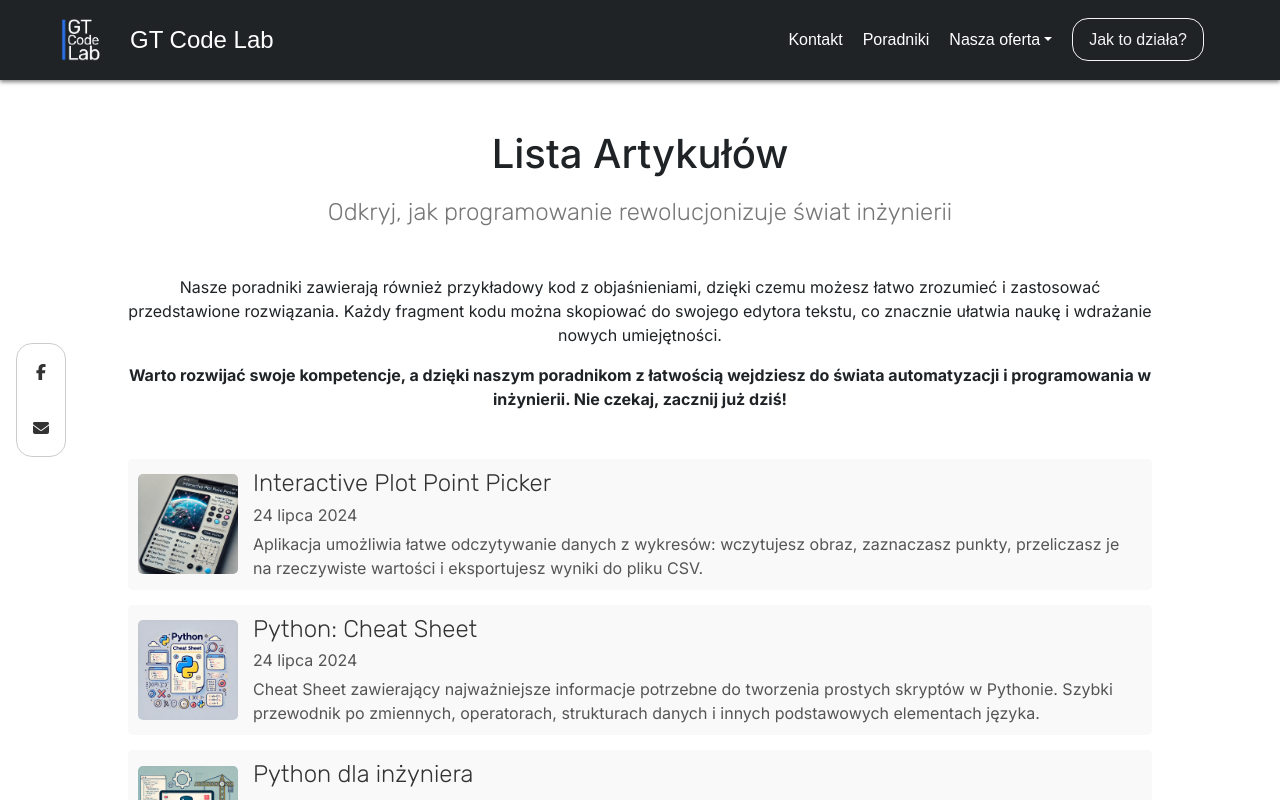
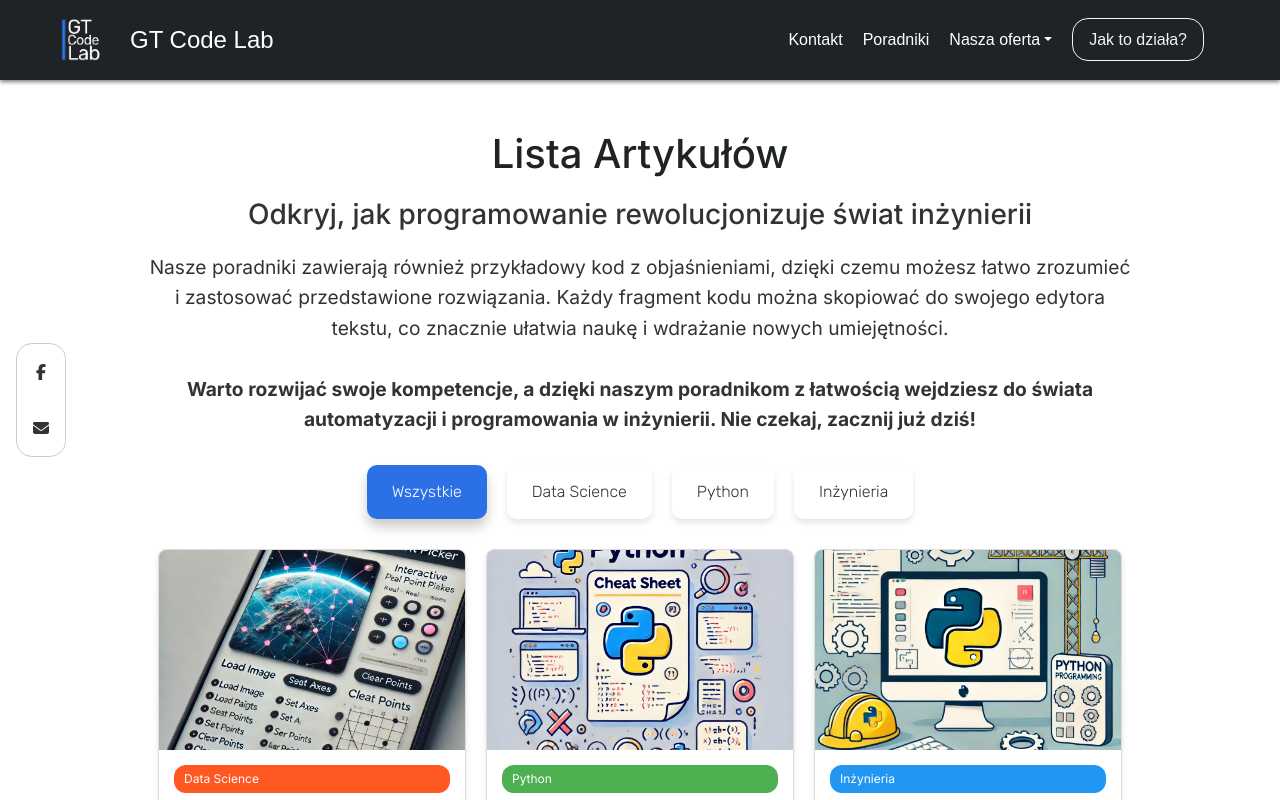
Before and after one commit to gzych98/HelloWorld, a Next.js app: page /poradniki in a window 1280 px wide. Shown: the top 800 px of the page. Built offline with nearby package versions, Linux system fonts and the light colour scheme.

Commit message:
Nowy wygląd stronki poradniki

```diff
--- a/src/app/poradniki/page.jsx
+++ b/src/app/poradniki/page.jsx
@@ -1,5 +1,5 @@
 "use client";
-import React from 'react';
+import React, { useEffect, useState } from 'react';
 import Footer_pol from '../footer';
 import NavBar_pol from '../navbar';
 import './styles-page.css';
@@ -7,84 +7,99 @@ import 'bootstrap/dist/css/bootstrap.min.css';
 import NavBar02 from '@/components/navbar/navbar';
 
 const articles = [
-    // {
-    //     id: 4,
-    //     title: 'Python: Sphinx do tworzenia dokumentacji projektu',
-    //     date: '22 lipca 2024',
-    //     excerpt: 'Sphinx to potężne narzędzie do generowania dokumentacji dla projektów Python. Dowiedz się, jak zainstalować, skonfigurować i używać Sphinx do tworzenia przejrzystej i profesjonalnej dokumentacji.',
-    //     link: 'poradniki/python-sphinx-documentation',
-    //     image: 'sphinx-docs.png'
-    // },
     {
         id: 3,
         title: 'Interactive Plot Point Picker',
         date: '24 lipca 2024',
+        category: 'Data Science',
         excerpt: 'Aplikacja umożliwia łatwe odczytywanie danych z wykresów: wczytujesz obraz, zaznaczasz punkty, przeliczasz je na rzeczywiste wartości i eksportujesz wyniki do pliku CSV.',
         link: 'poradniki/image-to-chart',
         image: 'image-to-chart.png'
     },
     {
         id: 2,
-        title: 'Python: Cheat Sheet',
+        title: 'Cheat Sheet',
         date: '24 lipca 2024',
+        category: 'Python',
         excerpt: 'Cheat Sheet zawierający najważniejsze informacje potrzebne do tworzenia prostych skryptów w Pythonie. Szybki przewodnik po zmiennych, operatorach, strukturach danych i innych podstawowych elementach języka.',
         link: 'poradniki/cheat-sheet-python',
         image: 'cheat-sheet.python.png'
     },
-    // {
-    //     id: 2,
-    //     title: 'Wprowadzenie do ML',
-    //     date: '20 lipca 2024',
-    //     excerpt: 'Podstawy Machine Learning (ML) i jak zacząć przygodę z tą fascynującą dziedziną. Przegląd najważniejszych pojęć, narzędzi i technik używanych w ML.',
-    //     link: 'poradniki/ml-introduction',
-    //     image: 'article_ml_intro.png'
-    // },
     {
         id: 1,
         title: 'Python dla inżyniera',
         date: '21 lipca 2024',
+        category: 'Inżynieria',
         excerpt: 'Podstawy programowania w Pythonie skierowane do inżynierów. Zawiera przykłady i zastosowania, które pomogą inżynierom efektywnie korzystać z Pythona w codziennej pracy.',
         link: 'poradniki/podstawy-python',
         image: 'python-basic.png'
     },
-    // {
-    //     id: 5,
-    //     title: 'Wprowadzenie do Digital Signal Processing (DSP)',
-    //     date: '30 lipca 2024',
-    //     excerpt: 'Poznaj podstawy Digital Signal Processing (DSP), techniki przetwarzania sygnałów cyfrowych używanej w telekomunikacji, audio, obrazowaniu medycznym i innych dziedzinach. Ten artykuł wprowadza do kluczowych koncepcji DSP, takich jak próbkowanie, filtrowanie, transformacje sygnałów oraz narzędzia i biblioteki pomocne w pracy z DSP.',
-    //     link: 'poradniki/dsp-podstawy',
-    //     image: 'dsp-podstawy.png'
-    // },
-    // Można dodać więcej artykułów w podobnym formacie
-].sort((a, b) => new Date(b.date) - new Date(a.date)); // Sortowanie artykułów od najnowszego do najstarszego
+].sort((a, b) => new Date(b.date) - new Date(a.date));
 
+const categories = ['Wszystkie', 'Data Science', 'Python', 'Inżynieria'];
 
 export default function ArticleListPage() {
+    const [selectedCategory, setSelectedCategory] = useState('Wszystkie');
+
+    const filteredArticles = selectedCategory === 'Wszystkie' ? articles : articles.filter(article => article.category === selectedCategory);
+
+    useEffect(() => {
+        const observer = new IntersectionObserver(entries => {
+            entries.forEach(entry => {
+                if (entry.isIntersecting) {
+                    entry.target.classList.add('show');
+                } else {
+                    entry.target.classList.remove('show');
+                }
+            });
+        });
+
+        const hiddenElements = document.querySelectorAll('.hidden');
+        hiddenElements.forEach(el => observer.observe(el));
+
+        return () => {
+            hiddenElements.forEach(el => observer.unobserve(el));
+        };
+    }, []);
+
     return (
-        <main>
+        <main className="article-list-page">
             <NavBar02 />
-            <div className="page article-list-page">
             <div className="content-container">
-                    <h1>Lista Artykułów</h1>
-                    <h2>Odkryj, jak programowanie rewolucjonizuje świat inżynierii</h2>
-                    <p>Nasze poradniki zawierają również przykładowy kod z objaśnieniami, dzięki czemu możesz łatwo zrozumieć i zastosować przedstawione rozwiązania. Każdy fragment kodu można skopiować do swojego edytora tekstu, co znacznie ułatwia naukę i wdrażanie nowych umiejętności.</p>
-                    <p><strong>Warto rozwijać swoje kompetencje, a dzięki naszym poradnikom z łatwością wejdziesz do świata automatyzacji i programowania w inżynierii. Nie czekaj, zacznij już dziś!</strong></p>
+                <h1 className="hidden">Lista Artykułów</h1>
+                <h2 className="hidden">Odkryj, jak programowanie rewolucjonizuje świat inżynierii</h2>
+                <p className="intro-text hidden">Nasze poradniki zawierają również przykładowy kod z objaśnieniami, dzięki czemu możesz łatwo zrozumieć i zastosować przedstawione rozwiązania. Każdy fragment kodu można skopiować do swojego edytora tekstu, co znacznie ułatwia naukę i wdrażanie nowych umiejętności.</p>
+                <p className="intro-text hidden"><strong>Warto rozwijać swoje kompetencje, a dzięki naszym poradnikom z łatwością wejdziesz do świata automatyzacji i programowania w inżynierii. Nie czekaj, zacznij już dziś!</strong></p>
+
+                <div className="category-filter">
+                    {categories.map(category => (
+                        <button
+                            key={category}
+                            className={`category-button ${category === selectedCategory ? 'active' : ''}`}
+                            onClick={() => setSelectedCategory(category)}
+                        >
+                            {category}
+                        </button>
+                    ))}
+                </div>
+
                 <ul className="article-list">
-                        {articles.map(article => (
-                            <li key={article.id} className="article-item">
+                    {filteredArticles.map(article => (
+                        <li key={article.id} className="article-item hidden show">
                             <a href={article.link}>
                                 <img src={article.image} alt={article.title} className="article-image" />
                                 <div className="article-content">
+                                    <span className={`article-category ${article.category.toLowerCase().replace(/\s+/g, '-')}`}>{article.category}</span>
                                     <h2>{article.title}</h2>
                                     <p className="article-date">{article.date}</p>
                                     <p>{article.excerpt}</p>
+                                    <div className="read-more">Czytaj więcej</div>
                                 </div>
                             </a>
                         </li>
                     ))}
                 </ul>
             </div>
-            </div>
             <Footer_pol />
         </main>
     );
--- a/src/app/poradniki/styles-page.css
+++ b/src/app/poradniki/styles-page.css
@@ -1,114 +1,201 @@
+/* styles-page.css */
+
+:root {
+    --primary-color: #1F2326;
+    --secondary-color: #2B70E4;
+
+    --text-color-dark: #333;
+    --text-color-light: #fff;
+    --background-color: #fff;
+    --secondary-background-color: #fcfcfc;
+    --hover-color-light: #f3f3f3;
+    --font-primary: 'Source Sans Pro', sans-serif;
+    --font-secondary: 'Source Sans Pro', sans-serif;
+    --font-family--albert-sans: "Albert Sans", sans-serif;
+    --font-code: 'Source Code Pro', monospace;
+    --base-spacing: 8px;
+}
+
+body {
+    font-family: var(--font-primary);
+    background-color: var(--secondary-background-color);
+    color: var(--text-color-dark);
+}
+
 .content-container {
     margin: auto;
-    padding-top: 130px;
-    padding-bottom: 100px;
+    padding: 130px 20px 60px;
     max-width: 1200px;
-    min-height: 92vh;
     text-align: center;
     display: flex;
     flex-direction: column;
     align-items: center;
-    height: 100%;
-    color: var(--primary-color);
 }
 
-/* .content-container p {
-    font-family: 'Rubik', sans-serif;
-    font-size: 1.5em;
-    font-weight: 300;
-    color: var(--text-color);
-    margin-bottom: 1em;
-} */
-
-.p-content-container p {
-    font-family: 'Inter', sans-serif;
-    font-weight: 300;
-    font-size: 1.15em;
-    padding-left: 10px;
-    padding-right: 10px;
-    color: var(--text-color-dark);
-}
-
-@media (max-width: 767px) {
-    .width-50 {
-        width: 100%;
-    }
-}
-
-/* New styles for the article list */
 .article-list-page h1 {
-    text-align: center;
+    font-size: 2.5em;
+    color: var(--primary-color);
     margin-bottom: 20px;
 }
 
 .article-list-page h2 {
-    font-family: 'Rubik', sans-serif;
-    font-weight: 300;
-    font-size: 1.5em;
-    color: #777;
-    margin-bottom: 2em;
+    font-size: 1.75em;
+    color: var(--text-color-dark);
+    margin-bottom: 20px;
+}
+
+.intro-text {
+    font-size: 1.2em;
+    color: var(--text-color-dark);
+    margin-bottom: 30px;
+    line-height: 1.6;
+}
+
+.category-filter {
+    display: flex;
+    justify-content: center;
+    flex-wrap: wrap;
+    gap: 10px;
+    margin-bottom: 30px;
+}
+
+.category-button {
+    background: var(--secondary-background-color);
+    color: var(--text-color-dark);
+    border: none;
+    border-radius: 30px;
+    padding: 10px 20px;
+    margin: 0 5px;
+    cursor: pointer;
+    transition: background 0.3s, color 0.3s, box-shadow 0.3s;
+    box-shadow: 0 4px 6px rgba(0, 0, 0, 0.1);
+    font-size: 1em;
+}
+
+.category-button:hover {
+    background: var(--text-color-dark);
+    color: var(--text-color-light);
+    box-shadow: 0 8px 12px rgba(0, 0, 0, 0.2);
+}
+
+.category-button.active {
+    background: var(--secondary-color);
+    color: var(--text-color-light);
+    box-shadow: 0 8px 12px rgba(0, 0, 0, 0.2);
 }
 
 .article-list {
     list-style: none;
     padding: 0;
-    padding-top: 32px;
-    margin: 0;
-    width: 100%;
+    display: flex;
+    flex-wrap: wrap;
+    justify-content: center;
+    gap: 20px;
 }
 
 .article-item {
-    display: flex;
-    align-items: center;
-    padding: 10px;
-    margin-bottom: 15px;
-    background-color: #f9f9f9;
-    border-radius: 5px;
-    transition: background-color 0.3s ease;
-    text-decoration: none;
-    color: inherit;
+    background: var(--background-color);
+    border: 1px solid #ddd;
+    border-radius: 8px;
+    overflow: hidden;
+    box-shadow: 0 4px 6px rgba(0, 0, 0, 0.1);
+    transition: transform 0.2s, box-shadow 0.2s;
+    width: calc(33.333% - 20px);
+    min-width: 300px;
+    text-align: left;
+    position: relative;
 }
 
 .article-item:hover {
-    background-color: #e9e9e9;
+    transform: translateY(-5px);
+    box-shadow: 0 8px 12px rgba(0, 0, 0, 0.2);
 }
 
 .article-item a {
     text-decoration: none;
     color: inherit;
     display: flex;
-    align-items: center;
-    width: 100%;
+    flex-direction: column;
+    height: 100%;
 }
 
 .article-image {
-    width: 100px;
-    height: 100px;
+    width: 100%;
+    height: 200px;
     object-fit: cover;
-    margin-right: 15px;
-    border-radius: 5px;
+    transition: transform 0.2s;
+}
+
+.article-item:hover .article-image {
+    transform: scale(1.05);
 }
 
 .article-content {
+    padding: 15px;
     display: flex;
     flex-direction: column;
-    text-align: left;
+    flex-grow: 1;
+}
+
+.article-category {
+    display: inline-block;
+    color: var(--text-color-light);
+    font-size: 0.75em;
+    padding: 5px 10px;
+    border-radius: 12px;
+    margin-bottom: 10px;
+    white-space: nowrap;
+    width: auto;
+    /* Ensure the width is based on content */
+}
+
+.article-category.data-science {
+    background-color: #ff5722;
+    /* Vibrant color for Data Science */
+}
+
+.article-category.python {
+    background-color: #4caf50;
+    /* Vibrant color for Python */
+}
+
+.article-category.inżynieria {
+    background-color: #2196f3;
+    /* Vibrant color for Engineering */
 }
 
 .article-content h2 {
+    font-size: 1.5em;
     margin: 0;
-    font-size: 1.5em;
-    color: #333;
+    color: var(--primary-color);
 }
 
 .article-date {
-    color: #666;
-    margin: 5px 0;
     font-size: 0.9em;
+    color: var(--text-color-dark);
+    margin: 10px 0;
 }
 
 .article-content p {
-    margin: 5px 0 0;
-    color: #555;
     font-size: 1em;
+    color: var(--text-color-dark);
+    flex-grow: 1;
 }
+
+.read-more {
+    color: var(--secondary-color);
+    cursor: pointer;
+    font-weight: bold;
+    margin-top: 10px;
+}
+
+.hidden {
+    opacity: 0;
+    transform: translateY(20px);
+    transition: opacity 0.6s ease-out, transform 0.6s ease-out;
+}
+
+.show {
+    opacity: 1;
+    transform: translateY(0);
+}
```
Also changed, not shown: src/app/poradniki/podstawy-python/styles_article.css (+4 -4 lines), src/app/styles/globals.css (+4 -3 lines). Lines whose indentation alone changed are shown as unchanged.
